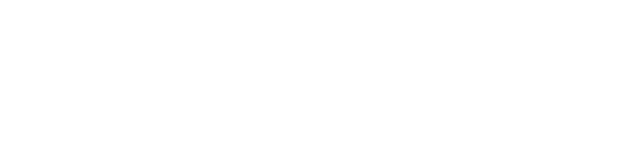
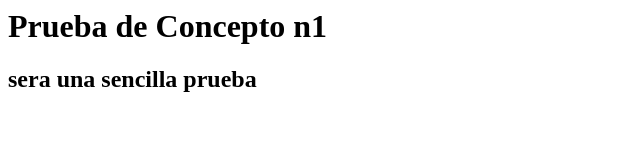
Before and after one commit to RX450/PR3P, a plain HTML site: page index.html in a window 1280 px wide. Shown: the whole page, without its empty margins (0-640 px from the left). Drawn offline with Linux system fonts and the light colour scheme.

Commit message:
Se agrego un h2 para comenzar a diferenciar los commit

```diff
--- a/index.html
+++ b/index.html
@@ -2,6 +2,7 @@
 	<head>
 	</head>
 	<body>
-
+		<h1>Prueba de Concepto n1</h1>
+		<h2>sera una sencilla prueba</h2>
 	</body>
 </html>
```
Also changed, not shown: estilos/style.css (added).
